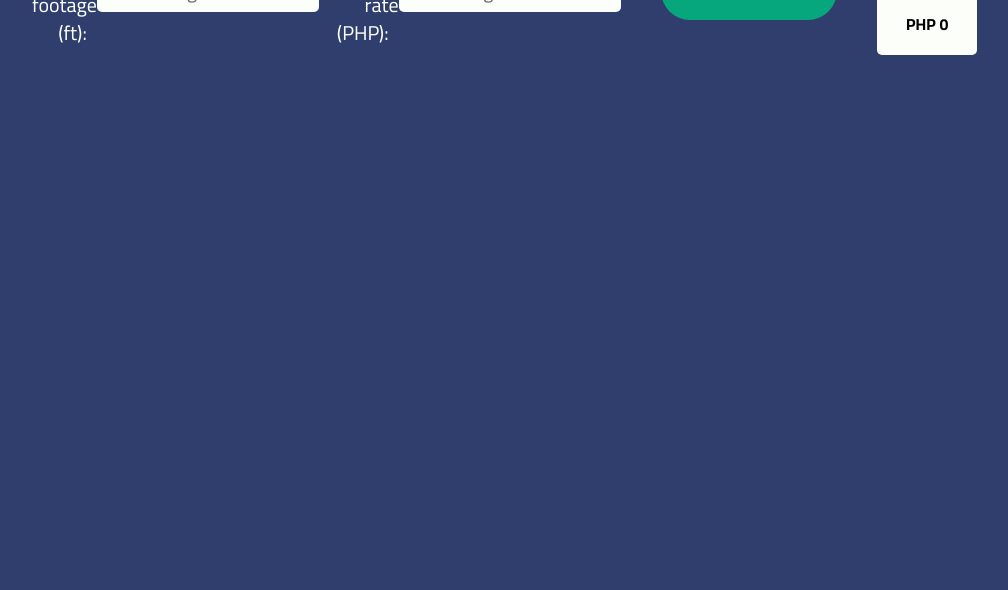
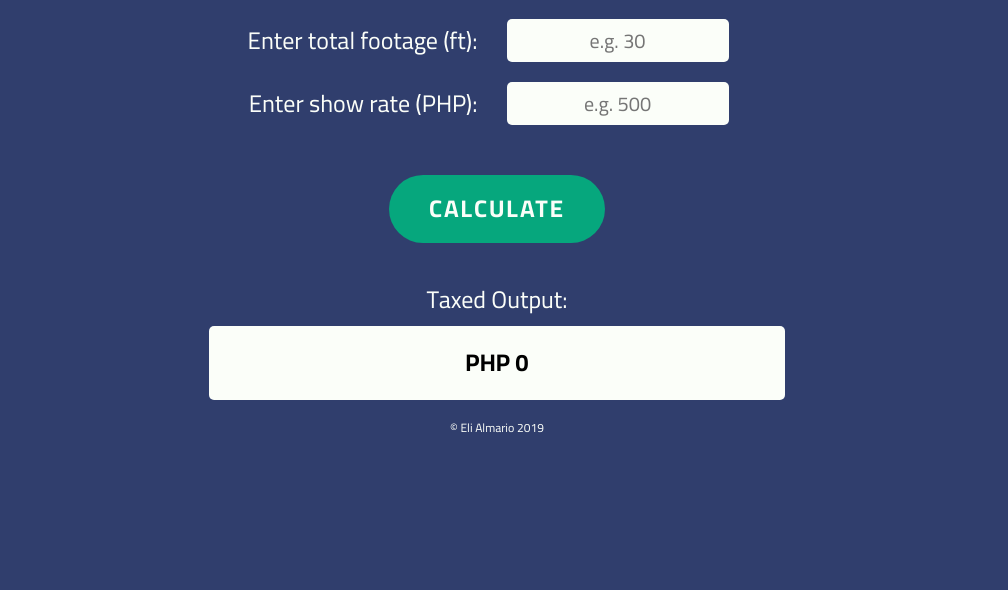
Before and after one commit to ealmario/outputcalculator-project, a plain HTML site: page index.html in a window 1280 px wide. Shown: the part 210-800 px from the top of the page, without its empty margins (143-1151 px from the left). Drawn offline with nearby package versions, Linux system fonts and the light colour scheme.

Commit message:
Applied fixes to Javascript file. Added footer

```diff
--- a/css/main.css
+++ b/css/main.css
@@ -137,8 +137,9 @@ textarea {
   }
 
   .left-side, .right-side{
-    display: block;
-    text-align: center;
+    display: flex;
+    justify-content: center;
+    align-items: center;
     margin: 10px auto;
     width: 100%;
   }
@@ -207,6 +208,23 @@ textarea {
     font-weight: 700;
     text-align: center;
     text-transform: uppercase;
+  }
+
+  footer {
+    display: none;
+    font-size: 0.5rem;
+    margin: 0 auto;
+    padding: 20px;
+    text-align: center;
+    width: 100%;
+  }
+
+  /*Disabling Spinners*/
+
+  input[type=number]::-webkit-inner-spin-button,
+  input[type=number]::-webkit-outer-spin-button {
+    -webkit-appearance: none;
+    margin: 0;
   }
 /* ==========================================================================
    Helper classes
@@ -305,12 +323,12 @@ textarea {
 
   .main-wrapper{
     display: flex;
-    flex-flow: row nowrap;
+    flex-flow: row wrap;
     font-size: 1.5rem;
   }
 
   .left-side, .right-side{
-    display: inline-block;
+    display: block;
     width: 48%;
   }
 
@@ -342,27 +360,39 @@ textarea {
     margin: 0 auto;
     text-align: center;
   }
+
+  footer {
+    display: block;
+    font-size: 0.75rem;
+    margin: 0 auto;
+    padding: 20px;
+    text-align: center;
+    width: 100%;
+  }
 }
 
 @media only screen and (min-width: 992px) {
   /* Desktop Styles */
-
   header h1{
-    font-size: 3rem;
+    font-size: 5rem;
   }
 
   .main-wrapper{
     display: flex;
-    flex-flow: row nowrap;
-    font-size: 1.25rem;
+    flex-flow: row wrap;
+    font-size: 1.5rem;
   }
 
   input{
     font-size: 1.25rem;
   }
 
+  .button-wrapper{
+    width: 100%;
+  }
+
   .button-wrapper button{
-    font-size: 1rem;
+    font-size: 1.5rem;
   }
 
   .output-wrapper{
@@ -372,7 +402,7 @@ textarea {
   }
 
   .output-area p{
-    font-size: 1rem;
+    font-size: 1.5rem;
   }
 }
 @media print,
--- a/index.html
+++ b/index.html
@@ -40,7 +40,7 @@
         </div>
 
         <div class="right-side">
-          <input id="totalFootage" type="number" name="total-footage" placeholder="e.g. 30"/>
+          <input id="totalFootage" type="number" name="total-footage" placeholder="e.g. 30" onfocus="this.value=''"/>
         </div>
 
         <div class="left-side">
@@ -48,21 +48,25 @@
         </div>
 
         <div class="right-side">
-          <input id="showRate" type="number" name="show-rate" placeholder="e.g. 500"/>
+          <input id="showRate" type="number" name="show-rate" placeholder="e.g. 500" onfocus="this.value=''"/>
         </div>
 
         <div class="button-wrapper">
-          <button id="calculateBtn">Calculate</button>
+          <button id="calculate-button">Calculate</button>
         </div>
 
         <div class="output-wrapper">
           <label for="output-area">Taxed Output:</label>
           <div class="output-area">
-            <p class="output-p" id="output"></p>
+            <p class="output-p" id="output">PHP 0</p>
           </div>
         </div>
       </main>
     </div>
+
+    <footer>
+      <p>&copy; Eli Almario 2019</p>
+    </footer>
   </div>
 
 
--- a/js/main.js
+++ b/js/main.js
@@ -1,9 +1,9 @@
-var calculateBtn = document.getElementById("calculateBtn");
-var output = document.getElementById("output");
+function calculateOutput (totalFootage, showRate) {
+    var output = document.getElementById("output");
+    var totalFootage = document.querySelector('input[name="total-footage"]').value;
+    var showRate = document.querySelector("input[name='show-rate']").value;
 
-function calculateOutput (totalFootage, showRate) {
-    var totalFootage = document.getElementById("totalFootage").value;
-    var showRate = document.getElementById("showRate").value;
+
     // initial output
 
         var initialOutput = totalFootage * showRate;
@@ -17,7 +17,6 @@ function calculateOutput (totalFootage, showRate) {
        var outputText = "php " + finalOutput;
 
        output.innerText = outputText;
-
 }
 
-calculateBtn.addEventListener("click", calculateOutput());
+document.getElementById('calculate-button').addEventListener('click', calculateOutput);
```
